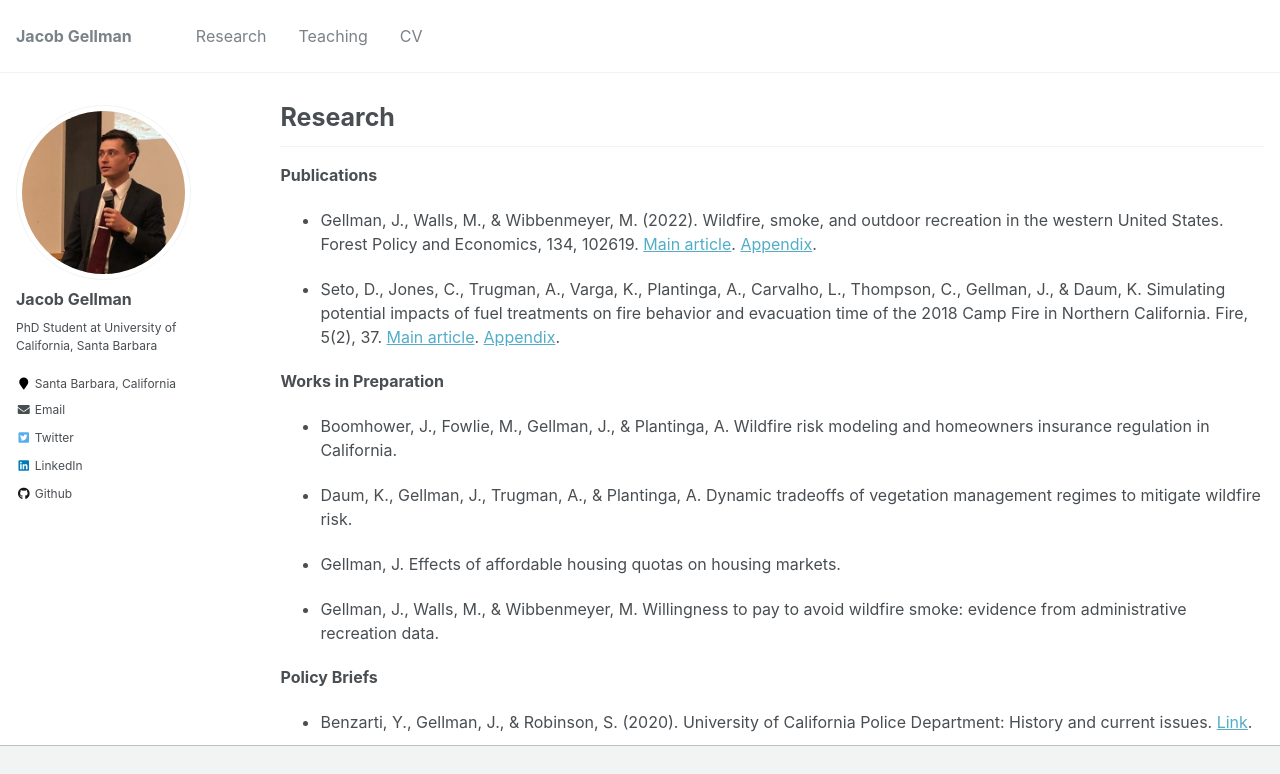
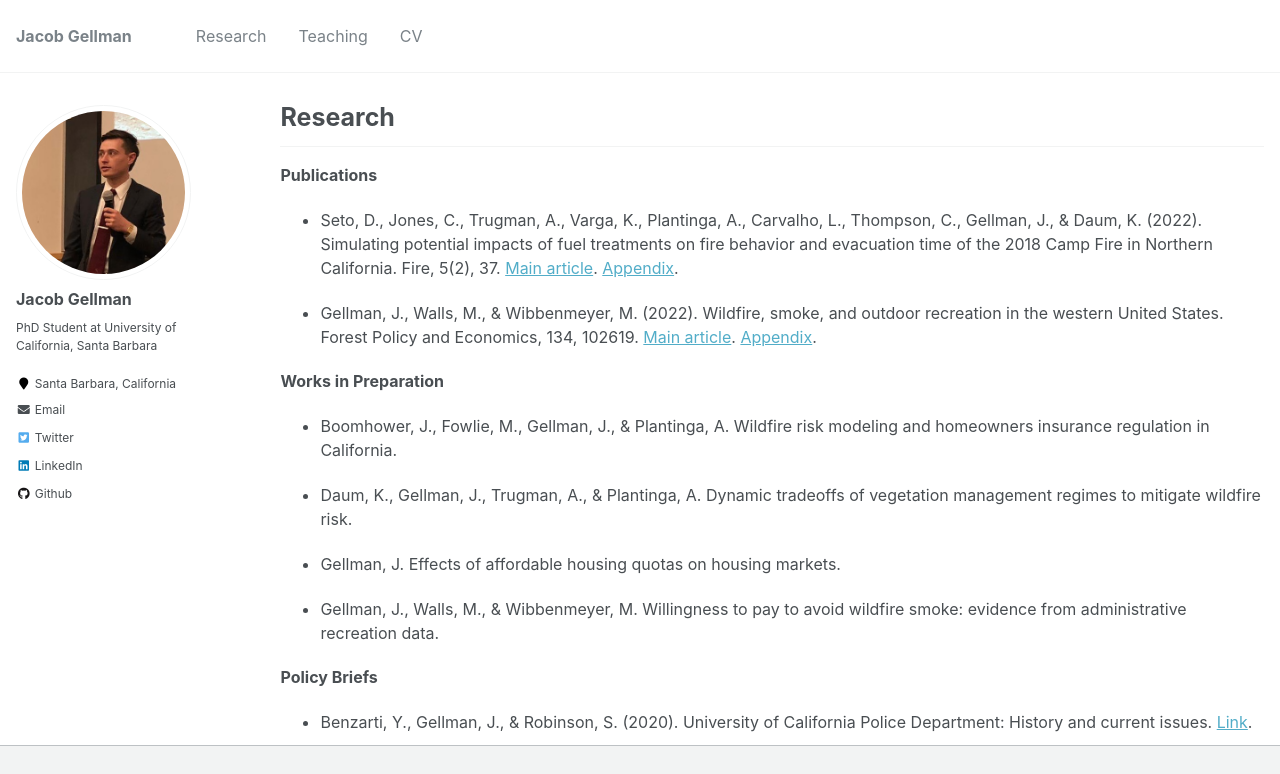
Before and after one commit to jacobgellman/jacobgellman.github.io, a Jekyll site: the page built from _pages/research.md, in a window 1280 px wide and 926 px high, cut to the strip 0-774 px from the top of the window. Built offline with Jekyll 4.4.1, drawn with Linux system fonts in a browser that asks for light colours.

Commit message:
CV update

```diff
--- a/_pages/research.md
+++ b/_pages/research.md
@@ -10,9 +10,9 @@
 ------
 
 **Publications**
+* Seto, D., Jones, C., Trugman, A., Varga, K., Plantinga, A., Carvalho, L., Thompson, C., Gellman, J., & Daum, K. (2022). Simulating potential impacts of fuel treatments on fire behavior and evacuation time of the 2018 Camp Fire in Northern California. Fire, 5(2), 37. [Main article](https://jacobgellman.github.io/files/seto_et_al_2022-fuel_treatments_camp_fire.pdf). [Appendix](https://jacobgellman.github.io/files/seto_et_al_2022-fuel_treatments_camp_fire_appendix.pdf).
+
 * Gellman, J., Walls, M., & Wibbenmeyer, M. (2022). Wildfire, smoke, and outdoor recreation in the western United States. Forest Policy and Economics, 134, 102619. [Main article](https://jacobgellman.github.io/files/gellman_et_al_2022-wildfire_smoke_recreation.pdf). [Appendix](https://jacobgellman.github.io/files/gellman_et_al_2022-wildfire_smoke_recreation_appendix.pdf).
-
-* Seto, D., Jones, C., Trugman, A., Varga, K., Plantinga, A., Carvalho, L., Thompson, C., Gellman, J., & Daum, K. Simulating potential impacts of fuel treatments on fire behavior and evacuation time of the 2018 Camp Fire in Northern California. Fire, 5(2), 37. [Main article](https://jacobgellman.github.io/files/seto_et_al_2022-fuel_treatments_camp_fire.pdf). [Appendix](https://jacobgellman.github.io/files/seto_et_al_2022-fuel_treatments_camp_fire_appendix.pdf).
 
 **Works in Preparation**
 * Boomhower, J., Fowlie, M., Gellman, J., & Plantinga, A. Wildfire risk modeling and homeowners insurance regulation in California.
```
Also changed, not shown: 1 other file.
